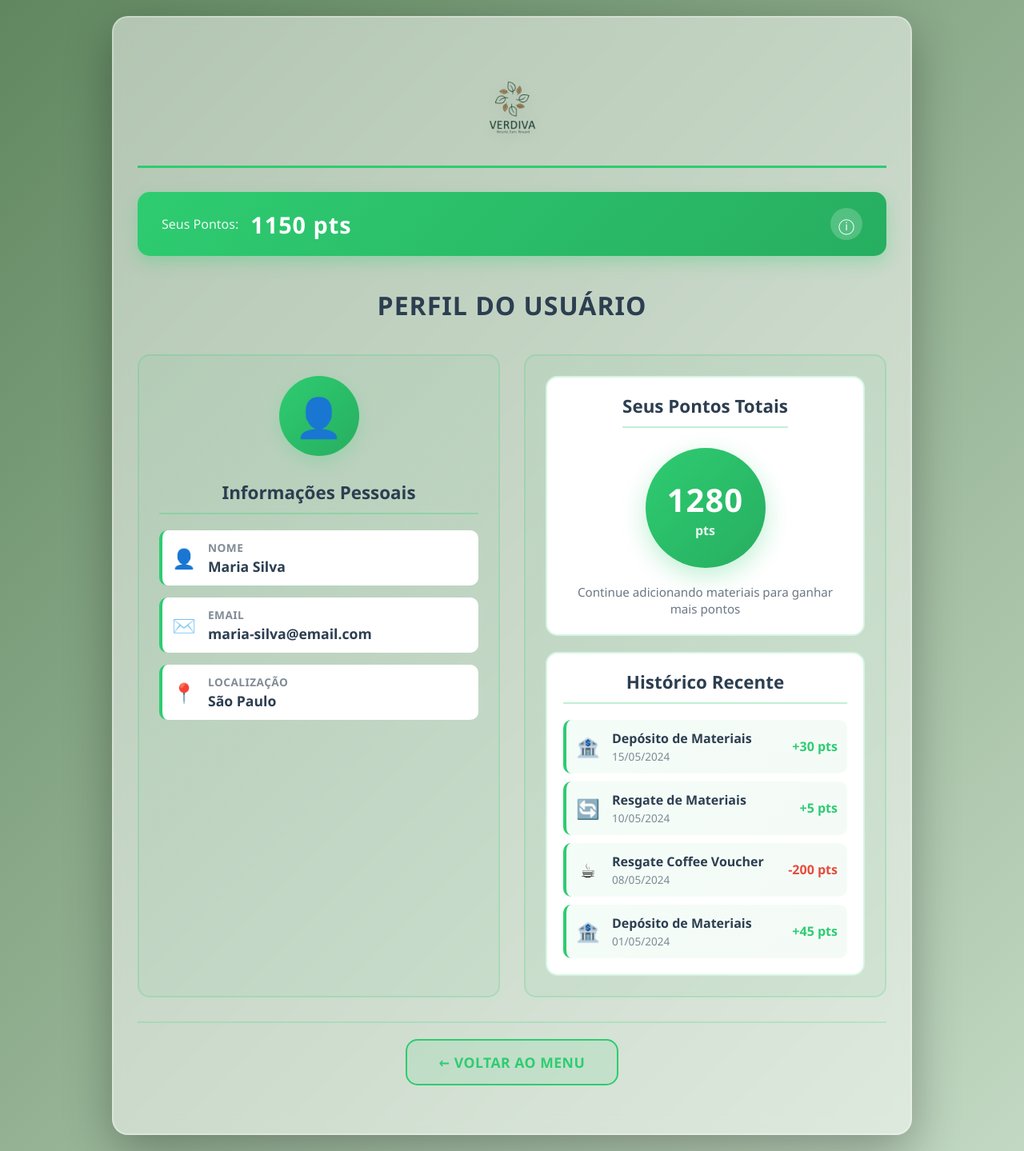
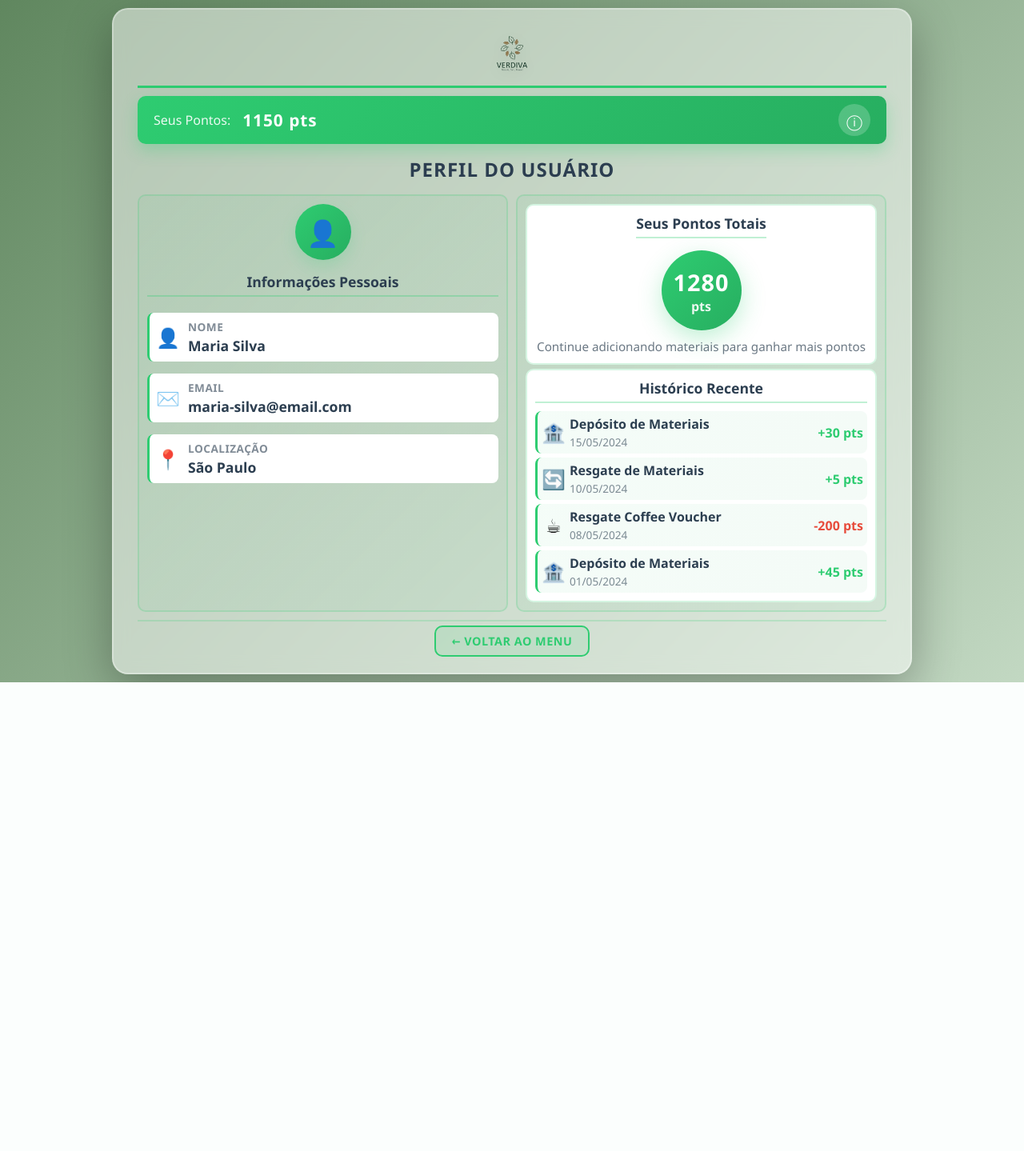
Before and after one commit to caiquemendeskm/Verdiva, a PHP site: page /Perfil_usuario.html in a window 1280 px wide. Shown: the whole page at 80% size. After the commit the page ends 853 px from the top, so only its background shows below. Run offline with PHP 8.4, Linux system fonts and the light colour scheme.

Commit message:
Add files via upload

```diff
--- a/Css/Perfil.css
+++ b/Css/Perfil.css
@@ -27,7 +27,8 @@ body {
     display: flex;
     justify-content: center;
     align-items: center;
-    padding: 20px;
+    padding: 10px;
+    overflow: hidden; /* Remove o scroll do body */
 }
 
 /* ===================================
@@ -40,12 +41,14 @@ body {
     background: rgba(255, 255, 255, 0.50);
     border-radius: var(--border-radius);
     box-shadow: 0 20px 60px rgba(0, 0, 0, 0.3);
-    padding: 40px 30px;
+    padding: 15px 30px; /* Reduzido */
     display: flex;
     flex-direction: column;
-    gap: 30px;
+    gap: 10px; /* Reduzido */
     backdrop-filter: blur(10px);
     border: 2px solid rgba(255, 255, 255, 0.3);
+    height: calc(100vh - 20px); /* Garante que o container ocupe a altura restante */
+    overflow-y: hidden; /* Remove a rolagem do container */
 }
 
 /* ===================================
@@ -54,17 +57,17 @@ body {
 
 .totem-header {
     text-align: center;
-    padding: 20px 0;
+    padding: 5px 0; /* Reduzido */
     border-bottom: 3px solid var(--primary-color);
     display: flex;
     flex-direction: column;
     align-items: center;
-    gap: 15px;
+    gap: 5px; /* Reduzido */
 }
 
 .totem-logo {
-    width: 105px;
-    height: 105px;
+    width: 70px; /* Reduzido */
+    height: 70px; /* Reduzido */
     filter: drop-shadow(0 4px 8px rgba(0, 0, 0, 0.1));
 }
 
@@ -86,8 +89,8 @@ body {
 .points-banner {
     background: linear-gradient(135deg, var(--primary-color), var(--secondary-color));
     color: white;
-    padding: 20px 30px;
-    border-radius: 15px;
+    padding: 10px 20px; /* Reduzido */
+    border-radius: 10px; /* Reduzido */
     display: flex;
     justify-content: space-between;
     align-items: center;
@@ -107,7 +110,7 @@ body {
 }
 
 .points-value {
-    font-size: 1.8rem;
+    font-size: 1.3rem; /* Reduzido */
     font-weight: 900;
     letter-spacing: 1px;
 }
@@ -135,12 +138,12 @@ body {
    =================================== */
 
 .page-title {
-    font-size: 2rem;
+    font-size: 1.5rem; /* Reduzido */
     font-weight: 700;
     text-align: center;
     color: var(--text-dark);
     letter-spacing: 1px;
-    margin: 10px 0;
+    margin: 5px 0; /* Reduzido */
 }
 
 /* ===================================
@@ -150,18 +153,20 @@ body {
 .profile-content {
     display: grid;
     grid-template-columns: 1fr 1fr;
-    gap: 30px;
+    gap: 10px; /* Reduzido */
     flex: 1;
+    overflow-y: hidden; /* Remove rolagem do container principal */
 }
 
 .profile-section {
     background: linear-gradient(135deg, rgba(46, 204, 113, 0.05), rgba(39, 174, 96, 0.05));
     border: 2px solid rgba(46, 204, 113, 0.2);
-    border-radius: 15px;
-    padding: 25px;
+    border-radius: 10px; /* Reduzido */
+    padding: 10px; /* Reduzido */
     display: flex;
     flex-direction: column;
-    gap: 20px;
+    gap: 5px; /* Reduzido */
+    overflow-y: auto; /* Permite rolagem apenas nas seções, se necessário */
 }
 
 /* ===================================
@@ -175,14 +180,14 @@ body {
 }
 
 .avatar-circle {
-    width: 100px;
-    height: 100px;
+    width: 70px; /* Reduzido */
+    height: 70px; /* Reduzido */
     border-radius: 50%;
     background: linear-gradient(135deg, var(--primary-color), var(--secondary-color));
     display: flex;
     align-items: center;
     justify-content: center;
-    font-size: 3rem;
+    font-size: 2rem; /* Reduzido */
     box-shadow: 0 8px 20px rgba(46, 204, 113, 0.2);
 }
 
@@ -197,11 +202,11 @@ body {
 }
 
 .section-title {
-    font-size: 1.4rem;
+    font-size: 1.1rem; /* Reduzido */
     font-weight: 700;
     color: var(--text-dark);
     text-align: center;
-    padding-bottom: 10px;
+    padding-bottom: 5px; /* Reduzido */
     border-bottom: 2px solid rgba(46, 204, 113, 0.3);
     margin-bottom: 5px;
 }
@@ -209,11 +214,11 @@ body {
 .info-item {
     display: flex;
     align-items: center;
-    gap: 15px;
-    padding: 12px;
+    gap: 10px; /* Reduzido */
+    padding: 8px; /* Reduzido */
     background: white;
-    border-radius: 10px;
-    border-left: 4px solid var(--primary-color);
+    border-radius: 8px; /* Reduzido */
+    border-left: 3px solid var(--primary-color); /* Reduzido */
 }
 
 .info-icon {
@@ -252,16 +257,16 @@ body {
     display: flex;
     flex-direction: column;
     align-items: center;
-    gap: 20px;
-    padding: 20px;
+    gap: 10px; /* Reduzido */
+    padding: 10px; /* Reduzido */
     background: white;
-    border-radius: 15px;
+    border-radius: 10px; /* Reduzido */
     border: 2px solid rgba(46, 204, 113, 0.2);
 }
 
 .points-circle {
-    width: 150px;
-    height: 150px;
+    width: 100px; /* Reduzido */
+    height: 100px; /* Reduzido */
     border-radius: 50%;
     background: linear-gradient(135deg, var(--primary-color), var(--secondary-color));
     display: flex;
@@ -273,7 +278,7 @@ body {
 }
 
 .points-number {
-    font-size: 2.5rem;
+    font-size: 1.8rem; /* Reduzido */
     font-weight: 900;
     letter-spacing: 1px;
 }
@@ -298,29 +303,29 @@ body {
 .history-section {
     display: flex;
     flex-direction: column;
-    gap: 15px;
-    padding: 20px;
+    gap: 5px; /* Reduzido */
+    padding: 10px; /* Reduzido */
     background: white;
-    border-radius: 15px;
+    border-radius: 10px; /* Reduzido */
     border: 2px solid rgba(46, 204, 113, 0.2);
 }
 
 .history-list {
     display: flex;
     flex-direction: column;
-    gap: 10px;
-    max-height: 300px;
-    overflow-y: auto;
+    gap: 5px; /* Reduzido */
+    max-height: 100%; /* Ajusta para caber no container */
+    overflow-y: auto; /* Mantém a rolagem interna para o histórico */
 }
 
 .history-item {
     display: flex;
     align-items: center;
-    gap: 15px;
-    padding: 12px;
+    gap: 5px; /* Reduzido */
+    padding: 5px; /* Reduzido */
     background: linear-gradient(135deg, rgba(46, 204, 113, 0.05), rgba(39, 174, 96, 0.05));
-    border-radius: 10px;
-    border-left: 4px solid var(--primary-color);
+    border-radius: 8px; /* Reduzido */
+    border-left: 3px solid var(--primary-color); /* Reduzido */
     transition: var(--transition);
 }
 
@@ -378,7 +383,7 @@ body {
 .footer-actions {
     display: flex;
     justify-content: center;
-    padding: 20px 0;
+    padding: 5px 0; /* Reduzido */
     border-top: 2px solid rgba(46, 204, 113, 0.2);
 }
 
@@ -386,9 +391,9 @@ body {
     background: rgba(46, 204, 113, 0.1);
     color: var(--primary-color);
     border: 2px solid var(--primary-color);
-    padding: 15px 40px;
-    border-radius: 15px;
-    font-size: 1.1rem;
+    padding: 8px 20px; /* Reduzido */
+    border-radius: 10px; /* Reduzido */
+    font-size: 0.9rem; /* Reduzido */
     font-weight: 600;
     text-decoration: none;
     transition: var(--transition);
@@ -435,8 +440,10 @@ body {
 
 @media (max-width: 768px) {
     .totem-container {
-        padding: 30px 20px;
-        gap: 25px;
+        height: calc(100vh - 20px); /* Garante que o container ocupe a altura restante */
+        overflow-y: hidden; /* Remove a rolagem do container */
+        padding: 10px 10px; /* Reduzido */
+        gap: 5px; /* Reduzido */
         max-width: 100%;
     }
 
@@ -454,7 +461,7 @@ body {
     }
 
     .profile-section {
-        padding: 20px;
+        padding: 10px;
     }
 
     .section-title {
@@ -488,8 +495,10 @@ body {
 
 @media (max-width: 480px) {
     .totem-container {
-        padding: 20px 15px;
-        gap: 20px;
+        height: calc(100vh - 20px); /* Garante que o container ocupe a altura restante */
+        overflow-y: hidden; /* Remove a rolagem do container */
+        padding: 5px 5px; /* Reduzido */
+        gap: 5px; /* Reduzido */
     }
 
     .totem-logo {
```
Also changed, not shown: Css/Frontpage.css (+45 -38 lines), Css/Homepage.css (+37 -30 lines).
